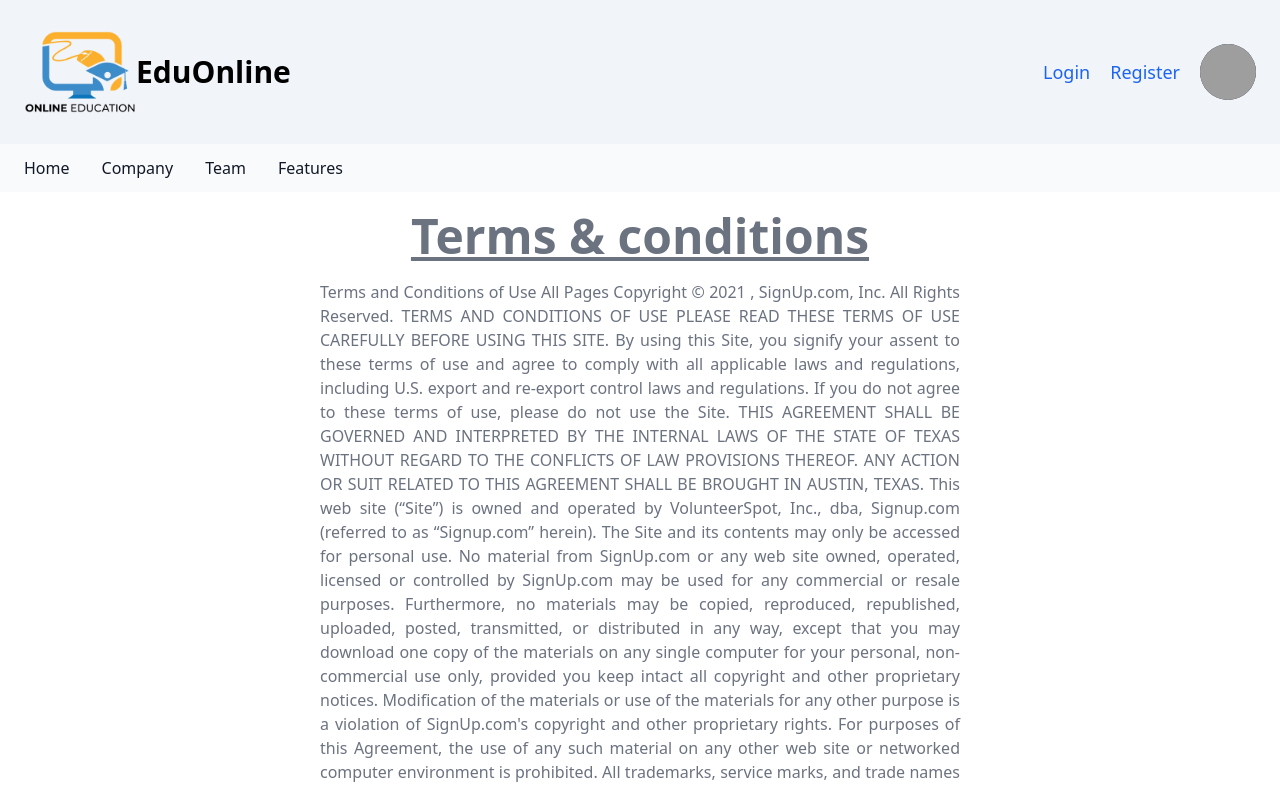
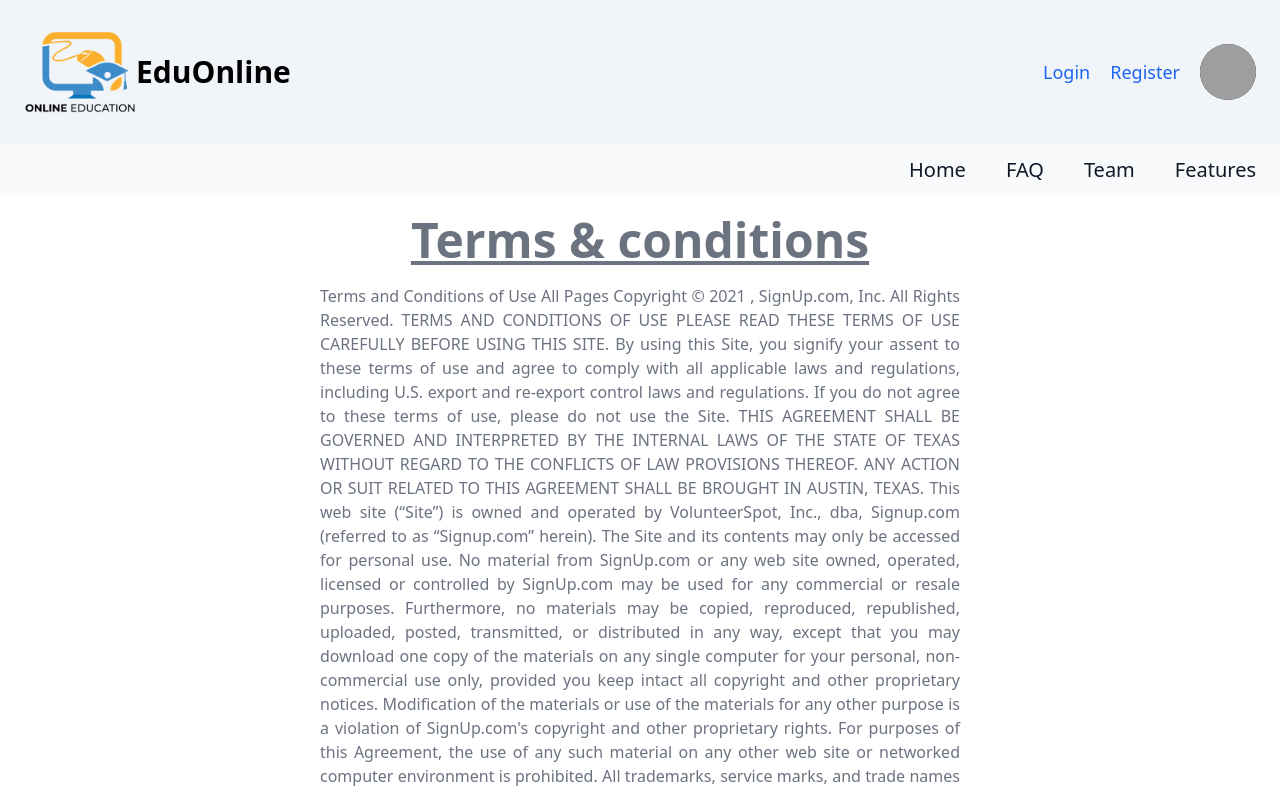
Before and after one commit to rashedmir/learning-platform-client-repo, a React (Create React App) app: page /terms in a window 1280 px wide. Shown: the top 788 px of the page. Built offline with nearby package versions, Linux system fonts and the light colour scheme; no server answers; grey boxes are pictures that could not be loaded.

Commit message:
.env.local file added

```diff
--- a/src/Header/Header.js
+++ b/src/Header/Header.js
@@ -49,10 +49,10 @@ const Header = () => {
             </nav>
             <nav className="bg-gray-50 dark:bg-gray-700">
                 <div className="py-3 px-4 mx-auto max-w-screen-xl md:px-6">
-                    <div className="flex items-center">
-                        <ul className="flex flex-row mt-0 mr-6 space-x-8 text-md font-medium">
+                    <div className="">
+                        <ul className="flex flex-row mt-0 space-x-10 text-md font-medium justify-end text-xl">
                             <Link to="#" className="text-gray-900 dark:text-white hover:underline" aria-current="page">Home</Link>
-                            <Link to="#" className="text-gray-900 dark:text-white hover:underline" aria-current="page">Company</Link>
+                            <Link to="#" className="text-gray-900 dark:text-white hover:underline" aria-current="page">FAQ</Link>
                             <Link to="#" className="text-gray-900 dark:text-white hover:underline" aria-current="page">Team</Link>
                             <Link to="#" className="text-gray-900 dark:text-white hover:underline" aria-current="page">Features</Link>
                         </ul>
--- a/src/LeftSideNav/LeftSideNav.js
+++ b/src/LeftSideNav/LeftSideNav.js
@@ -11,13 +11,12 @@ const LeftSideNav = () => {
     }, [])
 
     return (
-        <div className=''>
+        <div>
             <div className='flex items-center'>
-                <img className='w-7 h-7 m-2' src='https://cdn-icons-png.flaticon.com/512/6791/6791242.png' alt='img'/>
-            <h1 className='text-xl font-bold text-gray-600'>Select Category</h1>
-
+                <img className='w-7 h-7 m-2' src='https://cdn-icons-png.flaticon.com/512/6791/6791242.png' alt='img' />
+                <h1 className='text-xl font-bold text-gray-600'>Select Category</h1>
             </div>
-            <hr className='border-1 border-slate-500'></hr>
+            <hr className='border-2 border-slate-300'></hr>
             <div>
                 {
                     categories.map(category => <p key={category}>
--- a/src/firebase/firebase.config.js
+++ b/src/firebase/firebase.config.js
@@ -5,12 +5,12 @@ import { initializeApp } from "firebase/app";
 
 // Your web app's Firebase configuration
 const firebaseConfig = {
-    apiKey: "AIzaSyCp_Tx17tyDCbRhFk0Q3UKTyvuUS0iIG1E",
-    authDomain: "eduonline-b8c80.firebaseapp.com",
-    projectId: "eduonline-b8c80",
-    storageBucket: "eduonline-b8c80.appspot.com",
-    messagingSenderId: "248884242161",
-    appId: "1:248884242161:web:1c0cfb3a2d145c11e2ab50"
+    apiKey: process.env.REACT_APP_apiKey,
+    authDomain: process.env.REACT_APP_authDomain,
+    projectId: process.env.REACT_APP_projectId,
+    storageBucket: process.env.REACT_APP_storageBucket,
+    messagingSenderId: process.env.REACT_APP_messagingSenderId,
+    appId: process.env.REACT_APP_appId,
 };
 
 // Initialize Firebase
```
